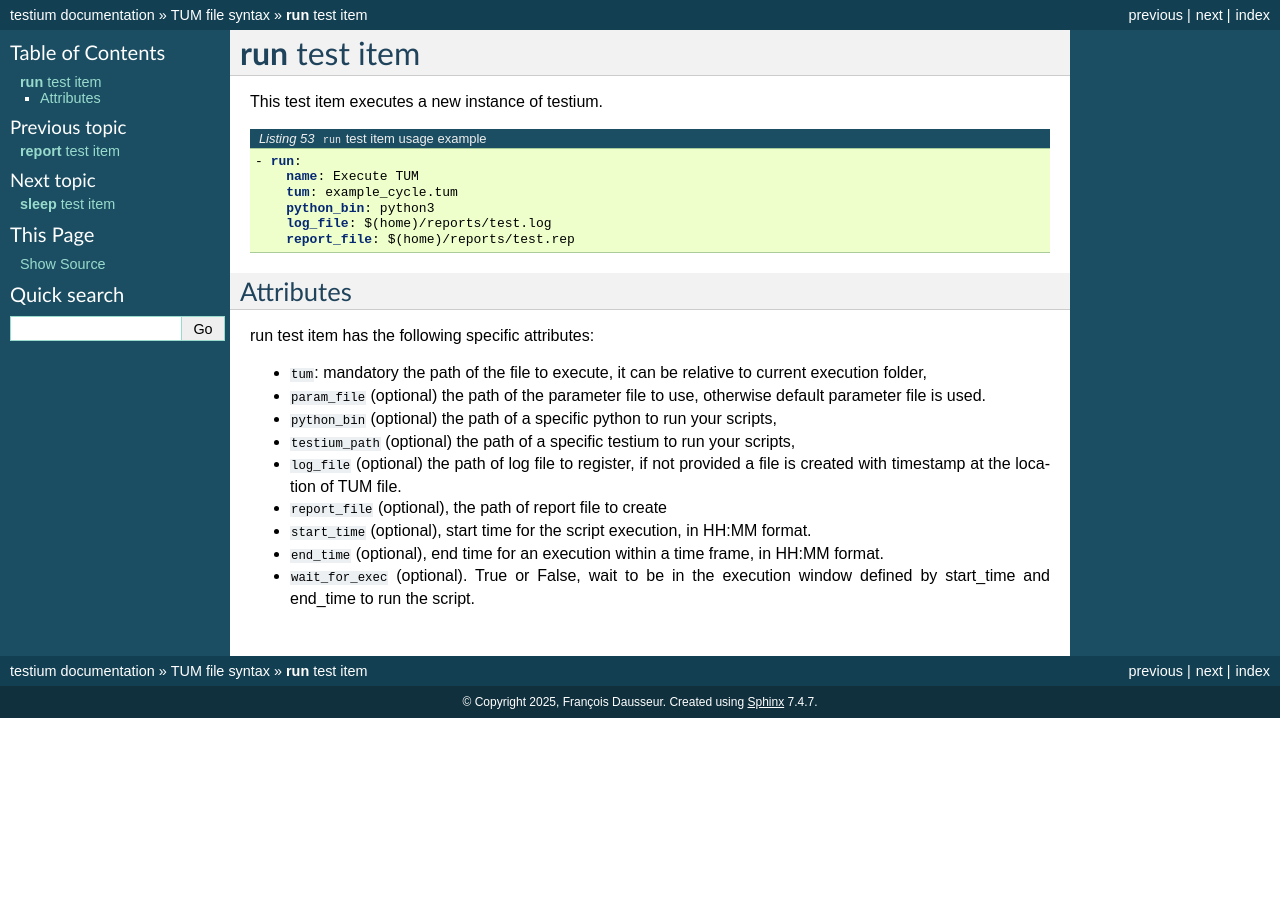
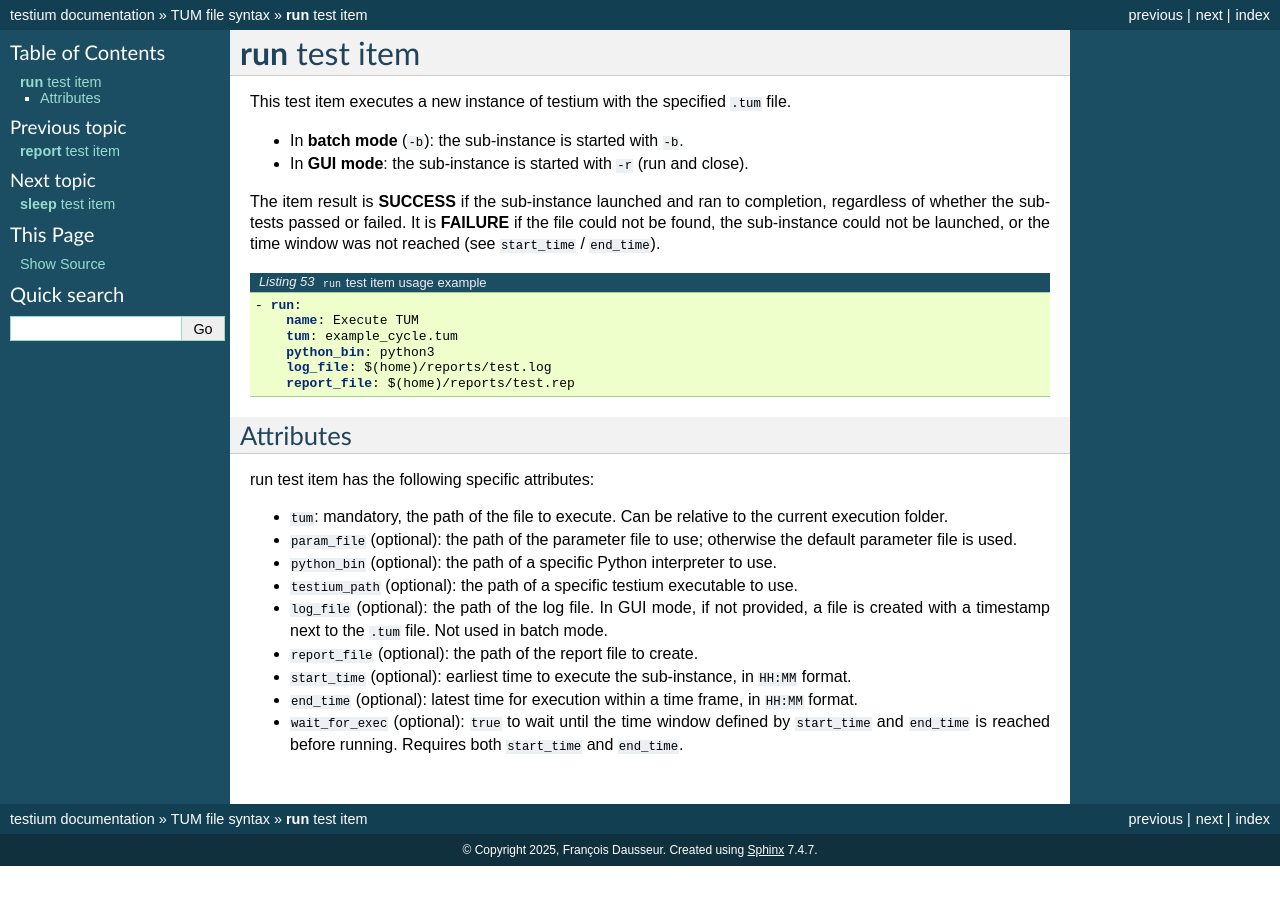
Before and after one commit to testium-HIL/testium, a Sphinx documentation site: the page built from doc/manual/sphinx/source/test_items/run_test_item.rst, in a window 1280 px wide. Built offline with Sphinx 7.4.7, drawn with Linux system fonts in a browser that asks for light colours.

Commit message:
doc: update run item documentation
Clarify result semantics (SUCCESS on launch, not on sub-test result),
batch vs GUI mode behaviour, and clean up attribute descriptions.

Co-Authored-By: Claude Sonnet 4.6 <noreply@anthropic.com>

```diff
--- a/doc/manual/sphinx/source/test_items/run_test_item.rst
+++ b/doc/manual/sphinx/source/test_items/run_test_item.rst
@@ -1,7 +1,15 @@
 **run** test item
 ============================================================
 
-This test item executes a new instance of testium.
+This test item executes a new instance of testium with the specified ``.tum`` file.
+
+* In **batch mode** (``-b``): the sub-instance is started with ``-b``.
+* In **GUI mode**: the sub-instance is started with ``-r`` (run and close).
+
+The item result is **SUCCESS** if the sub-instance launched and ran to completion,
+regardless of whether the sub-tests passed or failed.
+It is **FAILURE** if the file could not be found, the sub-instance could not be
+launched, or the time window was not reached (see ``start_time`` / ``end_time``).
 
 .. code-block:: yaml
     :caption: ``run`` test item usage example
@@ -18,12 +26,12 @@ Attributes
 
 run test item has the following specific attributes:
 
-* ``tum``: mandatory the path of the file to execute, it can be relative to current execution folder,
-* ``param_file`` (optional) the path of the parameter file to use, otherwise default parameter file is used.
-* ``python_bin`` (optional) the path of a specific python to run your scripts,
-* ``testium_path`` (optional) the path of a specific testium to run your scripts,
-* ``log_file`` (optional) the path of log file to register, if not provided a file is created with timestamp at the location of TUM file.
-* ``report_file`` (optional), the path of report file to create
-* ``start_time`` (optional), start time for the script execution, in HH:MM format.
-* ``end_time`` (optional), end time for an execution within a time frame, in HH:MM format.
-* ``wait_for_exec`` (optional). True or False, wait to be in the execution window defined by start_time and end_time to run the script.
+* ``tum``: mandatory, the path of the file to execute. Can be relative to the current execution folder.
+* ``param_file`` (optional): the path of the parameter file to use; otherwise the default parameter file is used.
+* ``python_bin`` (optional): the path of a specific Python interpreter to use.
+* ``testium_path`` (optional): the path of a specific testium executable to use.
+* ``log_file`` (optional): the path of the log file. In GUI mode, if not provided, a file is created with a timestamp next to the ``.tum`` file. Not used in batch mode.
+* ``report_file`` (optional): the path of the report file to create.
+* ``start_time`` (optional): earliest time to execute the sub-instance, in ``HH:MM`` format.
+* ``end_time`` (optional): latest time for execution within a time frame, in ``HH:MM`` format.
+* ``wait_for_exec`` (optional): ``true`` to wait until the time window defined by ``start_time`` and ``end_time`` is reached before running. Requires both ``start_time`` and ``end_time``.
```
